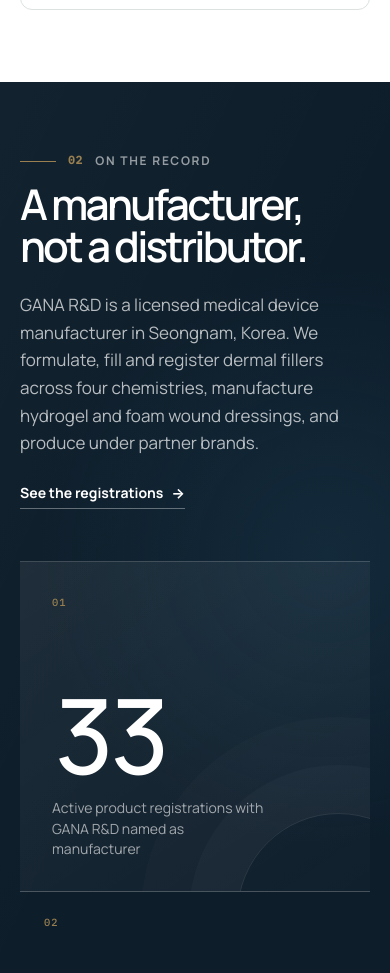
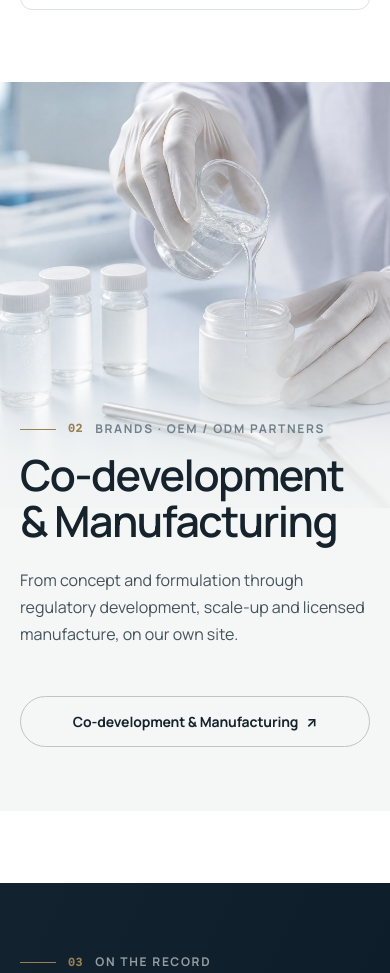
Before and after one commit to gana-rnd/ganarnd-rebranding, an Astro site: page / in a window 390 px wide. Shown: the part 2636-3609 px from the top of the page. Built offline with nearby package versions, Linux system fonts and the light colour scheme; Astro itself is replaced by a stand-in of ours.

Commit message:
Swap homepage co-development and proof sections

```diff
--- a/src/components/HomePage.astro
+++ b/src/components/HomePage.astro
@@ -90,11 +90,25 @@
     </div>
   </section>
 
+  <section class="codev-section">
+    <div class="codev-visual" aria-hidden="true">
+      <img src="/images/formulation-process-direction.webp" alt="" loading="lazy" />
+    </div>
+    <div class="container codev-inner">
+      <div class="codev-copy" data-reveal="right">
+        <p class="eyebrow"><span class="no">02</span> {t.home.card3Who}</p>
+        <h2>{t.home.card3Title}</h2>
+        <p>{t.home.card3Body}</p>
+        <a class="btn ghost" href={localizePath('/co-development', lang)}>{t.home.card3Title} <span aria-hidden="true">↗</span></a>
+      </div>
+    </div>
+  </section>
+
   <section class="dark evidence">
     <div class="container">
       <div class="evidence-head" data-reveal>
         <div class="evidence-title">
-          <p class="eyebrow"><span class="no">02</span> {t.home.s2Eyebrow}</p>
+          <p class="eyebrow"><span class="no">03</span> {t.home.s2Eyebrow}</p>
           <h2>{t.home.s1Title}</h2>
         </div>
         <div class="evidence-summary">
@@ -128,20 +142,6 @@
             <p>{t.home.cred2k} · {gmp.issuer}</p>
           </article>
         </div>
-      </div>
-    </div>
-  </section>
-
-  <section class="codev-section">
-    <div class="codev-visual" aria-hidden="true">
-      <img src="/images/formulation-process-direction.webp" alt="" loading="lazy" />
-    </div>
-    <div class="container codev-inner">
-      <div class="codev-copy" data-reveal="right">
-        <p class="eyebrow"><span class="no">03</span> {t.home.card3Who}</p>
-        <h2>{t.home.card3Title}</h2>
-        <p>{t.home.card3Body}</p>
-        <a class="btn ghost" href={localizePath('/co-development', lang)}>{t.home.card3Title} <span aria-hidden="true">↗</span></a>
       </div>
     </div>
   </section>
@@ -230,7 +230,7 @@
   .facts .meta { color: var(--ink-3); }
   .product-copy .link { margin-top: var(--s3); }
 
-  .evidence { position: relative; isolation: isolate; overflow: hidden; scroll-margin-top: 96px; margin-bottom: clamp(88px, 10vw, 164px); padding-block: clamp(100px, 11vw, 168px); }
+  .evidence { position: relative; isolation: isolate; overflow: hidden; scroll-margin-top: 96px; padding-block: clamp(100px, 11vw, 168px); }
   .evidence::before { content: ''; position: absolute; z-index: -1; inset: 0; background: radial-gradient(circle at 84% 35%, rgba(36, 76, 102, .28), transparent 31%), linear-gradient(115deg, rgba(255,255,255,.025), transparent 44%); }
   .evidence::after { content: 'GANA R&D'; position: absolute; z-index: -1; right: -1vw; bottom: -5vw; color: rgba(255,255,255,.025); font-family: var(--font-logo); font-size: clamp(8rem, 18vw, 18rem); line-height: 1; white-space: nowrap; pointer-events: none; }
   .evidence-head { position: relative; z-index: 1; display: grid; grid-template-columns: minmax(0, 1.05fr) minmax(300px, .72fr); gap: clamp(48px, 9vw, 148px); align-items: end; padding-bottom: clamp(46px, 6vw, 84px); border-bottom: 1px solid rgba(255,255,255,.2); }
@@ -253,7 +253,7 @@
   .proof-prefix { color: rgba(255,255,255,.57); font-family: var(--font); font-size: .63em; font-weight: 500; letter-spacing: -.02em; }
   .proof-cell p { min-height: 3.1em; margin-top: var(--s4); color: rgba(255,255,255,.54); font-size: .68rem; font-weight: 700; line-height: 1.45; letter-spacing: .075em; text-transform: uppercase; }
 
-  .codev-section { position: relative; isolation: isolate; min-height: clamp(580px, 46vw, 720px); overflow: hidden; background: var(--paper-2); }
+  .codev-section { position: relative; isolation: isolate; min-height: clamp(580px, 46vw, 720px); margin-bottom: clamp(88px, 10vw, 164px); overflow: hidden; background: var(--paper-2); }
   .codev-section::after { content: ''; position: absolute; z-index: 1; inset: 0; background: linear-gradient(90deg, rgba(245,247,246,0) 0%, rgba(245,247,246,.04) 36%, rgba(245,247,246,.74) 56%, #f5f7f6 72%, #f5f7f6 100%); pointer-events: none; }
   .codev-visual { position: absolute; z-index: 0; inset: 0; overflow: hidden; }
   .codev-visual img { width: min(76vw, 1220px); height: 100%; object-fit: cover; object-position: center 48%; transform: scale(1.015); }
@@ -292,7 +292,8 @@
     .hero-actions { align-items: flex-start; flex-direction: column; gap: var(--s5); }
     .hero-actions .btn { width: auto; }
     .scroll-indicator { display: none; }
-    .evidence { margin-bottom: var(--s9); padding-block: var(--s9); }
+    .evidence { padding-block: var(--s9); }
+    .codev-section { margin-bottom: var(--s9); }
     .evidence-head { grid-template-columns: 1fr; gap: var(--s5); padding-bottom: var(--s7); }
     .evidence-title h2 { max-width: 11ch; font-size: clamp(2.65rem, 10vw, 4.2rem); }
     .evidence-summary { max-width: 640px; }
```
